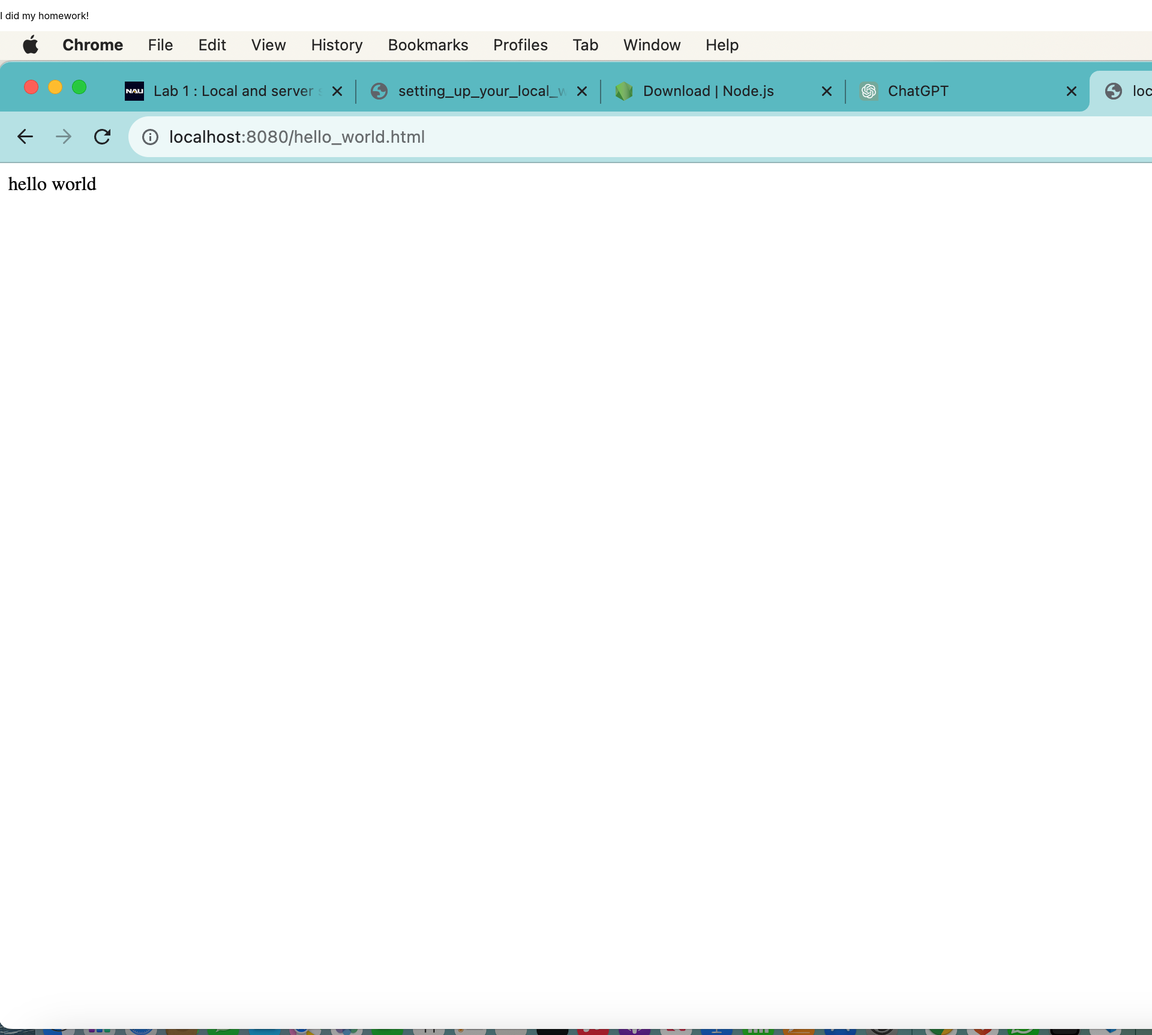
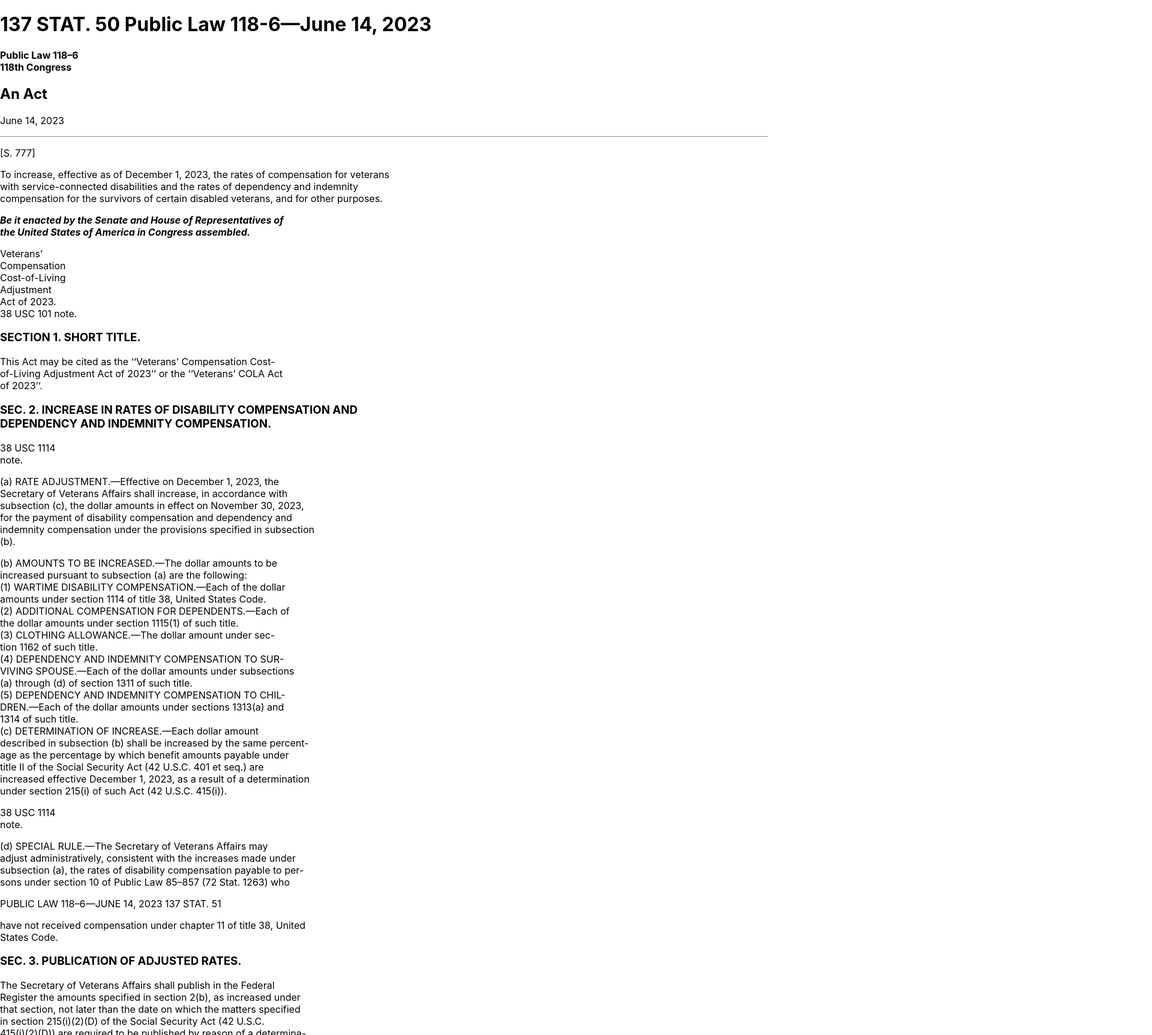
Before and after one commit to Southen16/my-first-static-web-app, a React (Create React App) app: page /itc505/homework/2 in a window 1280 px wide. Shown: the top 1726 px of the page at 60% size, 1920 px wide, since content can reach past the window. Built offline with nearby package versions, Linux system fonts and the light colour scheme.

Commit message:
react updated

```diff
--- a/package.json
+++ b/package.json
@@ -8,6 +8,7 @@
     "@testing-library/user-event": "^13.5.0",
     "react": "^18.2.0",
     "react-dom": "^18.2.0",
+    "react-router-dom": "^6.16.0",
     "react-scripts": "5.0.1",
     "web-vitals": "^2.1.4"
   },
--- a/src/App.js
+++ b/src/App.js
@@ -1,15 +1,9 @@
 import './App.css';
-import Lab1Image from './Lab1.jpg';
+import RouterModule from './Routes';
 
 function App() {
   return (
-    <div>
-      <p>
-        I did my homework!
-      </p>
-      <img src={Lab1Image} alt="Lab1"/>
-
-    </div>
+    <RouterModule />
   );
 }
 
--- /dev/null
+++ b/src/Components/Paper.js
@@ -0,0 +1,106 @@
+const Paper = () => {
+    return (
+        <div>
+            <h1>137 STAT. 50 Public Law 118-6—June 14, 2023</h1>
+            <p><b>Public Law 118–6</b><br />
+                <b>118th Congress</b></p>
+            <article>
+                <h2>An Act</h2>
+                <p>June 14, 2023</p>
+                <hr />
+                <p>[S. 777]</p>
+                <p>To increase, effective as of December 1, 2023, the rates of compensation for veterans<br />
+                with service-connected disabilities and the rates of dependency and indemnity<br />
+                compensation for the survivors of certain disabled veterans, and for other purposes.</p>
+                <p><i><b>Be it enacted by the Senate and House of Representatives of<br />
+                the United States of America in Congress assembled.</b></i></p>
+                </article>
+                <div>
+                <article>
+                    <p>Veterans’<br/>
+                       Compensation<br/>
+                       Cost-of-Living<br/>
+                       Adjustment<br/>
+                       Act of 2023.<br/>
+                       38 USC 101 note. </p>
+                    <h3>SECTION 1. SHORT TITLE.</h3>
+                    <p>This Act may be cited as the ‘‘Veterans’ Compensation Cost-<br/>
+                    of-Living Adjustment Act of 2023’’ or the ‘‘Veterans’ COLA Act <br/>
+                    of 2023’’.</p>
+                </article>
+                </div>
+                <div>
+                    <article>
+                        <h3>SEC. 2. INCREASE IN RATES OF DISABILITY COMPENSATION AND<br/>
+                                DEPENDENCY AND INDEMNITY COMPENSATION. </h3>
+                                <p> 38 USC 1114<br/>
+                                    note. </p>
+                                    <p>
+                                    (a) RATE ADJUSTMENT.—Effective on December 1, 2023, the<br/>
+                                        Secretary of Veterans Affairs shall increase, in accordance with<br/>
+                                        subsection (c), the dollar amounts in effect on November 30, 2023,<br/>
+                                        for the payment of disability compensation and dependency and<br/>
+                                        indemnity compensation under the provisions specified in subsection<br/>
+(b). </p>
+<p>
+(b) AMOUNTS TO BE INCREASED.—The dollar amounts to be<br/>
+increased pursuant to subsection (a) are the following:<br/>
+(1) WARTIME DISABILITY COMPENSATION.—Each of the dollar<br/>
+amounts under section 1114 of title 38, United States Code.<br/>
+(2) ADDITIONAL COMPENSATION FOR DEPENDENTS.—Each of<br/>
+the dollar amounts under section 1115(1) of such title.<br/>
+(3) CLOTHING ALLOWANCE.—The dollar amount under sec-<br/>tion 1162 of such title.<br/>
+(4) DEPENDENCY AND INDEMNITY COMPENSATION TO SUR-<br/>
+VIVING SPOUSE.—Each of the dollar amounts under subsections<br/>
+(a) through (d) of section 1311 of such title.<br/>
+(5) DEPENDENCY AND INDEMNITY COMPENSATION TO CHIL-<br/>
+DREN.—Each of the dollar amounts under sections 1313(a) and<br/>
+1314 of such title.<br/>
+(c) DETERMINATION OF INCREASE.—Each dollar amount<br/>
+described in subsection (b) shall be increased by the same percent-<br/>
+age as the percentage by which benefit amounts payable under<br/>
+title II of the Social Security Act (42 U.S.C. 401 et seq.) are<br/>
+increased effective December 1, 2023, as a result of a determination<br/>
+under section 215(i) of such Act (42 U.S.C. 415(i)).</p>
+
+                    </article>
+                </div>
+                <div>
+                    <article>
+                        <p>
+                        38 USC 1114<br/>
+                        note.
+                        </p>
+                        <p>
+                        (d) SPECIAL RULE.—The Secretary of Veterans Affairs may<br/>
+adjust administratively, consistent with the increases made under<br/>
+subsection (a), the rates of disability compensation payable to per-<br/>
+sons under section 10 of Public Law 85–857 (72 Stat. 1263) who
+                        </p>
+                        <p>PUBLIC LAW 118–6—JUNE 14, 2023 137 STAT. 51 </p>
+                        <p>have not received compensation under chapter 11 of title 38, United<br/>
+                            States Code. </p>
+                    </article>
+                </div>
+                <div>
+                    <article>
+                        <h3>SEC. 3. PUBLICATION OF ADJUSTED RATES. </h3>
+                        <p>The Secretary of Veterans Affairs shall publish in the Federal<br/>
+                           Register the amounts specified in section 2(b), as increased under<br/>
+                           that section, not later than the date on which the matters specified<br/>
+                           in section 215(i)(2)(D) of the Social Security Act (42 U.S.C.<br/>
+                           415(i)(2)(D)) are required to be published by reason of a determina-<br/>
+                           tion made under section 215(i) of such Act during fiscal year 2024.</p>
+                           <p>38 USC 1114 <br/>
+                            note. <br/>
+                            Federal Register,<br/>
+                            publication. </p>
+                            <p>Approved June 14, 2023.</p >
+                    </article>
+                </div>
+
+        </div>
+    );
+}
+
+export default Paper;
--- /dev/null
+++ b/src/Routes.js
@@ -0,0 +1,15 @@
+import React from 'react';
+import { BrowserRouter as Router, Route, Routes } from 'react-router-dom';
+import Paper from './Components/Paper';
+
+const RouterModule = () => {
+  return (
+    <Router>
+      <Routes>
+        <Route path="/itc505/homework/2" element={<Paper />} />
+      </Routes>
+    </Router>
+  );
+}
+
+export default RouterModule;
```
Also changed, not shown: 1 other file (tests, documents, lock files or other folders).
